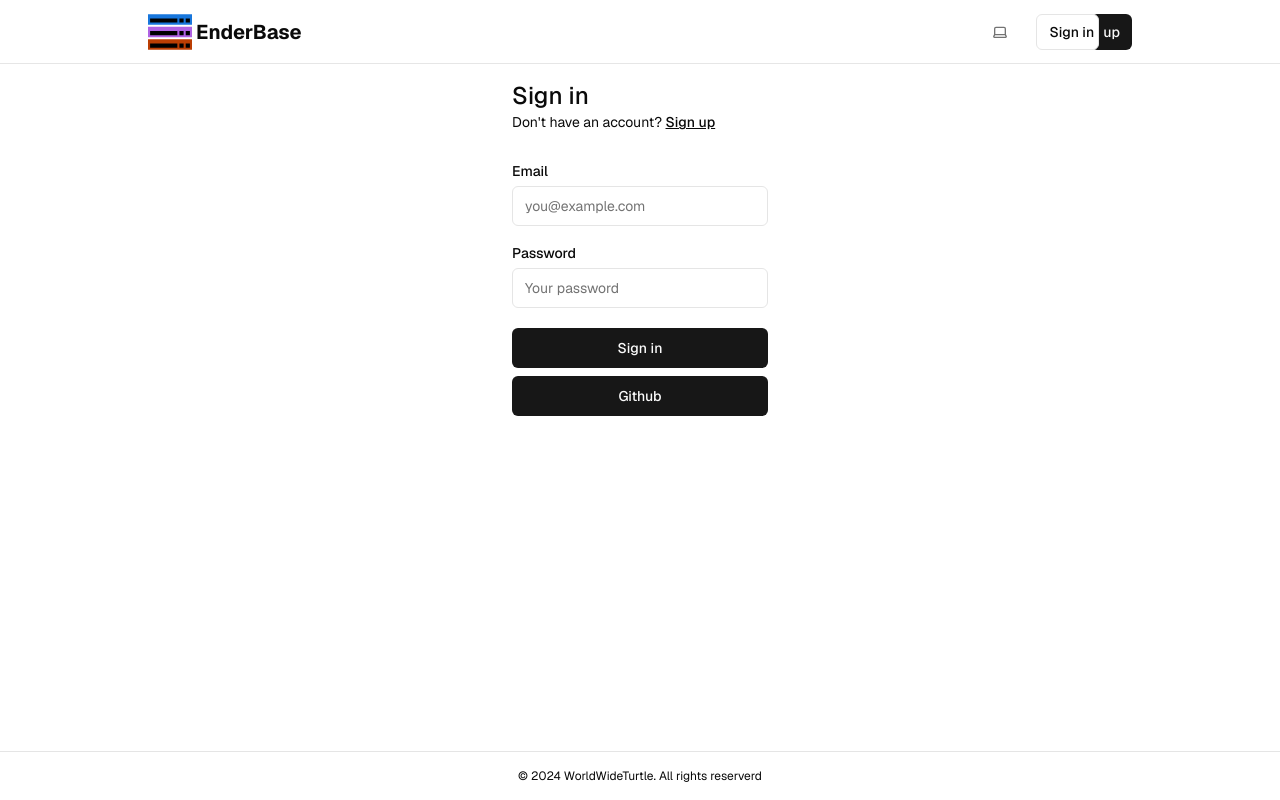
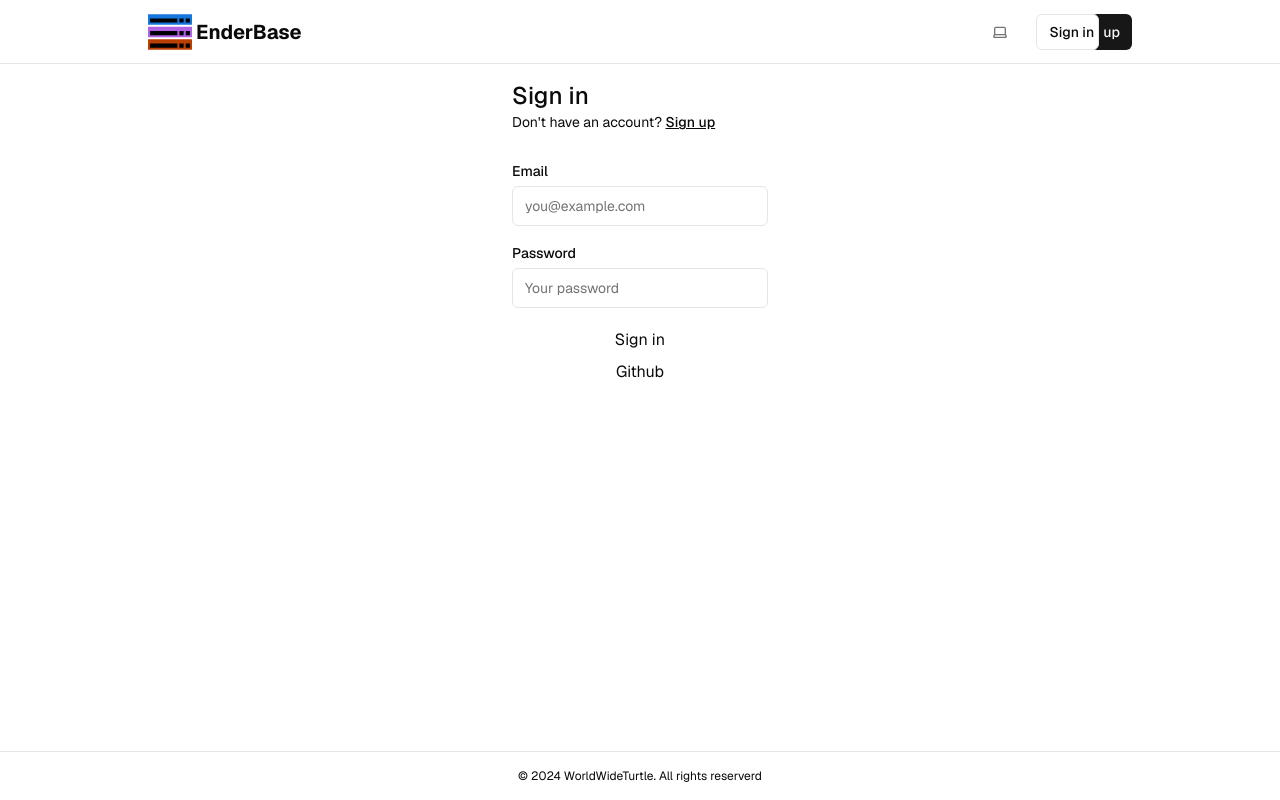
Before and after one commit to WorldWideTurtle/EnderBase, a Next.js app: page /sign-in in a window 1280 px wide. Built offline with nearby package versions, Linux system fonts and the light colour scheme; no server answers.

Commit message:
Move Github sign in to server

```diff
--- a/app/(auth-pages)/sign-in/page.tsx
+++ b/app/(auth-pages)/sign-in/page.tsx
@@ -1,7 +1,5 @@
-import { signInAction } from "@/app/actions";
-import { GithubAuth } from "@/components/auth/githubAuth";
+import { signInAction, signInWithGithub } from "@/app/actions";
 import { FormMessage, Message } from "@/components/form-message";
-import { SubmitButton } from "@/components/submit-button";
 import { Input } from "@/components/ui/input";
 import { Label } from "@/components/ui/label";
 import Link from "next/link";
@@ -27,12 +25,16 @@ export default async function Login(props: { searchParams: Promise<Message> }) {
           placeholder="Your password"
           required
         />
-        <SubmitButton pendingText="Signing In..." formAction={signInAction}>
+        <button formAction={signInAction}>
           Sign in
-        </SubmitButton>
+        </button>
+        <button formAction={signInWithGithub}>
+          Github
+        </button>
         <FormMessage message={searchParams} />
       </div>
-      <GithubAuth />
+
+
     </form>
   );
 }
--- a/app/actions.ts
+++ b/app/actions.ts
@@ -58,6 +58,19 @@ export const signInAction = async (formData: FormData) => {
   return redirect("/worlds");
 };
 
+export async function signInWithGithub() {
+  const supabase = await createClient();
+  const { data, error } = await supabase.auth.signInWithOAuth({
+      provider: 'github',
+  })
+
+  if (error) {
+    return encodedRedirect("error", "/sign-in", error.message);
+  }
+
+  return redirect("/worlds");
+}
+
 export const signOutAction = async () => {
   const supabase = await createClient();
   await supabase.auth.signOut();
--- a/app/worlds/layout.tsx
+++ b/app/worlds/layout.tsx
@@ -1,7 +1,7 @@
 import { ReactNode } from "react"
 import { ProjectProvider } from "./worlds-context"
 import { createClient } from "@/utils/supabase/server";
-import { redirect } from "next/navigation";
+import { encodedRedirect } from "@/utils/utils";
 
 type LayoutProps = {
     children: ReactNode
@@ -14,7 +14,7 @@ export default async function layout(props : LayoutProps) {
     } = await supabase.auth.getUser();
 
     if (!user) {
-        return redirect("/sign-in");
+        return encodedRedirect("error","/sign-in","Sign in first");
     }
 
     return (
--- a/components/auth/githubAuth.tsx
+++ /dev/null
@@ -1,18 +0,0 @@
-'use client'
-import { Button } from "@/components/ui/button";
-import { createClient } from "@/utils/supabase/client";
-
-export function GithubAuth() {
-
-    async function signInWithGithub() {
-        const { data, error } = await createClient().auth.signInWithOAuth({
-            provider: 'github',
-        })
-    }
-
-    return (
-        <Button onClick={signInWithGithub}>
-            Github
-        </Button>
-    )
-}
```
